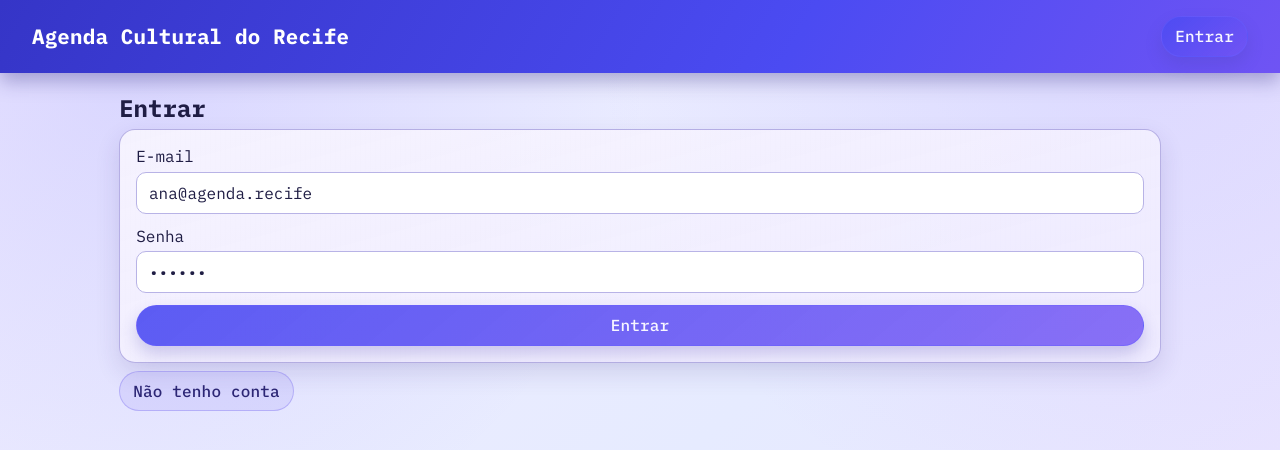
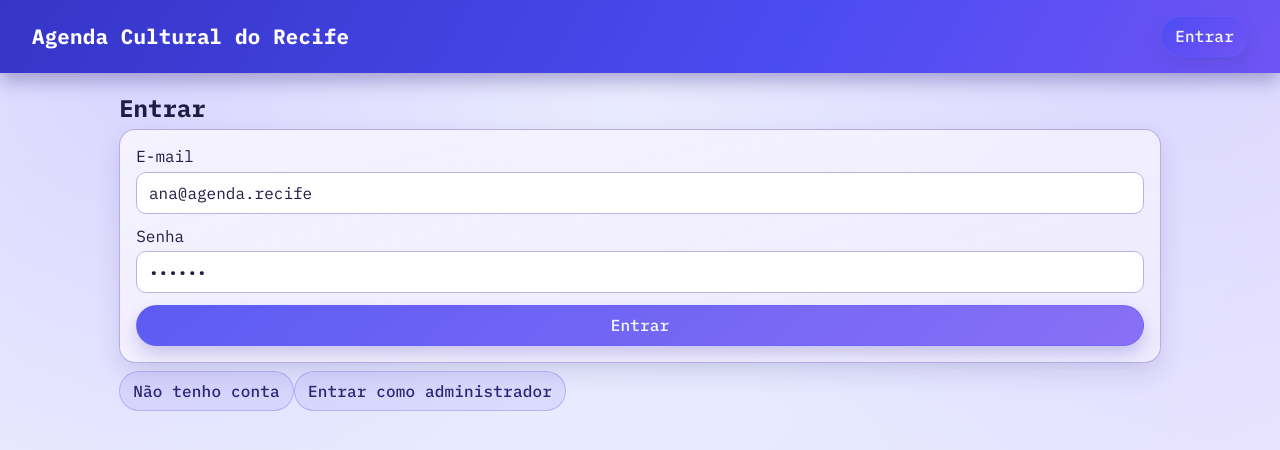
Before and after one commit to jtragtenberg/agendaCultural, a React (Vite) app in the folder frontend/: page /perfil in a window 1280 px wide. Shown: the top 450 px of the page. Built offline with nearby package versions, Linux system fonts and the light colour scheme; no server answers.

Commit message:
frontend: adicionar modo de login especifico para administrador

```diff
--- a/frontend/src/paginas/Perfil.jsx
+++ b/frontend/src/paginas/Perfil.jsx
@@ -4,6 +4,7 @@ import CalendarioAgenda from '../componentes/CalendarioAgenda';
 
 export default function Perfil({ sessao, onEntrar }) {
   const [modoCadastro, setModoCadastro] = useState(false);
+  const [modoAdmin, setModoAdmin] = useState(false);
   const [email, setEmail] = useState('ana@agenda.recife');
   const [senha, setSenha] = useState('123456');
   const [nome, setNome] = useState('');
@@ -17,7 +18,9 @@ export default function Perfil({ sessao, onEntrar }) {
     try {
       const resposta = modoCadastro
         ? await api.cadastro({ nome, email, senha })
-        : await api.login({ email, senha });
+        : modoAdmin
+          ? await api.loginAdministrador({ email, senha })
+          : await api.login({ email, senha });
       onEntrar(resposta);
     } catch (erroApi) {
       setErro(erroApi.message);
@@ -49,7 +52,7 @@ export default function Perfil({ sessao, onEntrar }) {
   if (!sessao?.usuario) {
     return (
       <main className="container">
-        <h2>{modoCadastro ? 'Criar conta' : 'Entrar'}</h2>
+        <h2>{modoCadastro ? 'Criar conta' : modoAdmin ? 'Entrar como administrador' : 'Entrar'}</h2>
 
         <form onSubmit={autenticar} className="formulario-auth">
           {modoCadastro ? (
@@ -69,12 +72,23 @@ export default function Perfil({ sessao, onEntrar }) {
             <input type="password" value={senha} onChange={(e) => setSenha(e.target.value)} required />
           </label>
 
-          <button type="submit">{modoCadastro ? 'Cadastrar' : 'Entrar'}</button>
+          <button type="submit">{modoCadastro ? 'Cadastrar' : modoAdmin ? 'Entrar como admin' : 'Entrar'}</button>
         </form>
 
-        <button className="link-botao" onClick={() => setModoCadastro((v) => !v)}>
+        <button
+          className="link-botao"
+          onClick={() => {
+            setModoCadastro((v) => !v);
+            setModoAdmin(false);
+          }}
+        >
           {modoCadastro ? 'Já tenho conta' : 'Não tenho conta'}
         </button>
+        {!modoCadastro ? (
+          <button className="link-botao" onClick={() => setModoAdmin((v) => !v)}>
+            {modoAdmin ? 'Entrar como usuário comum' : 'Entrar como administrador'}
+          </button>
+        ) : null}
         {erro ? <p className="erro">{erro}</p> : null}
       </main>
     );
```
